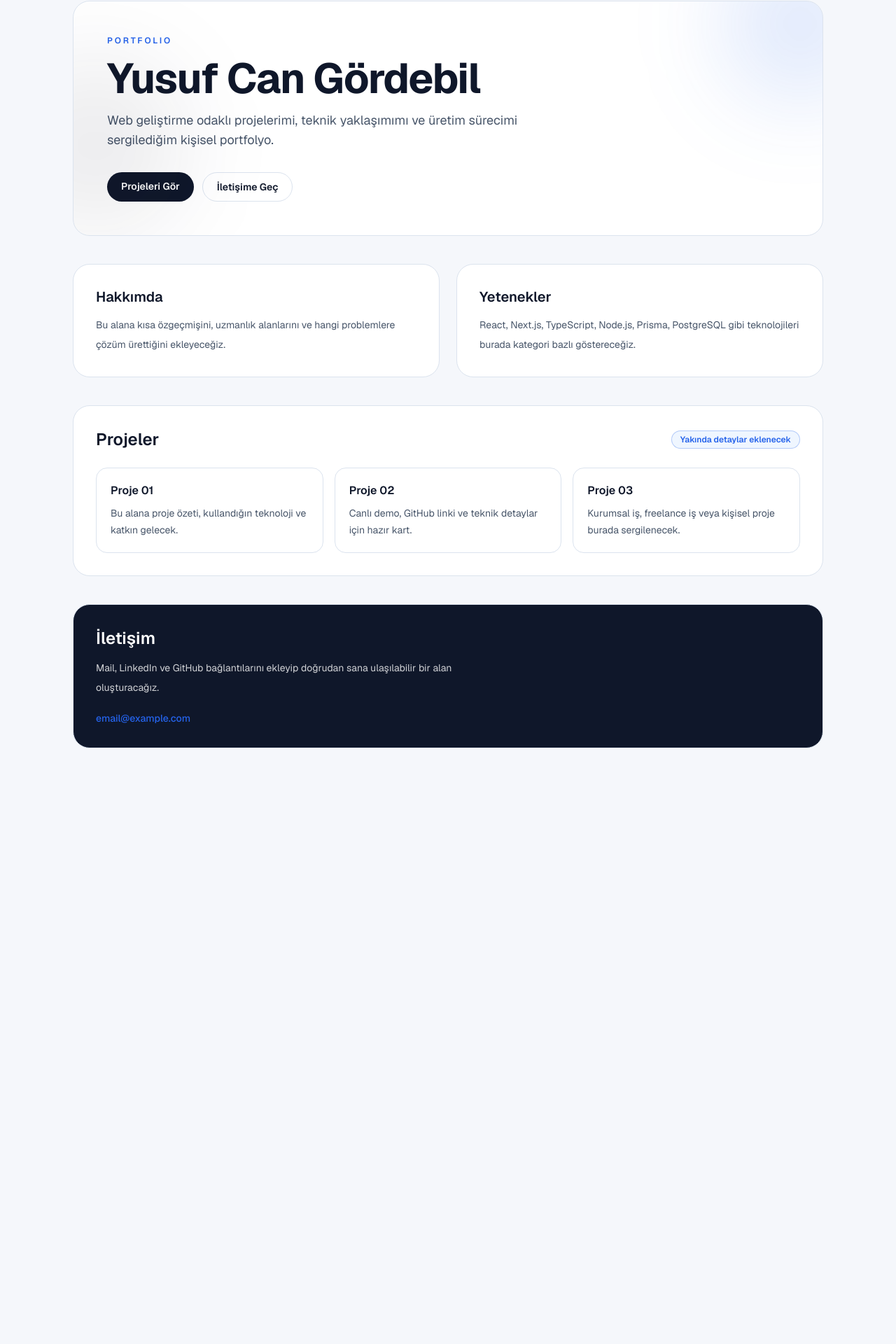
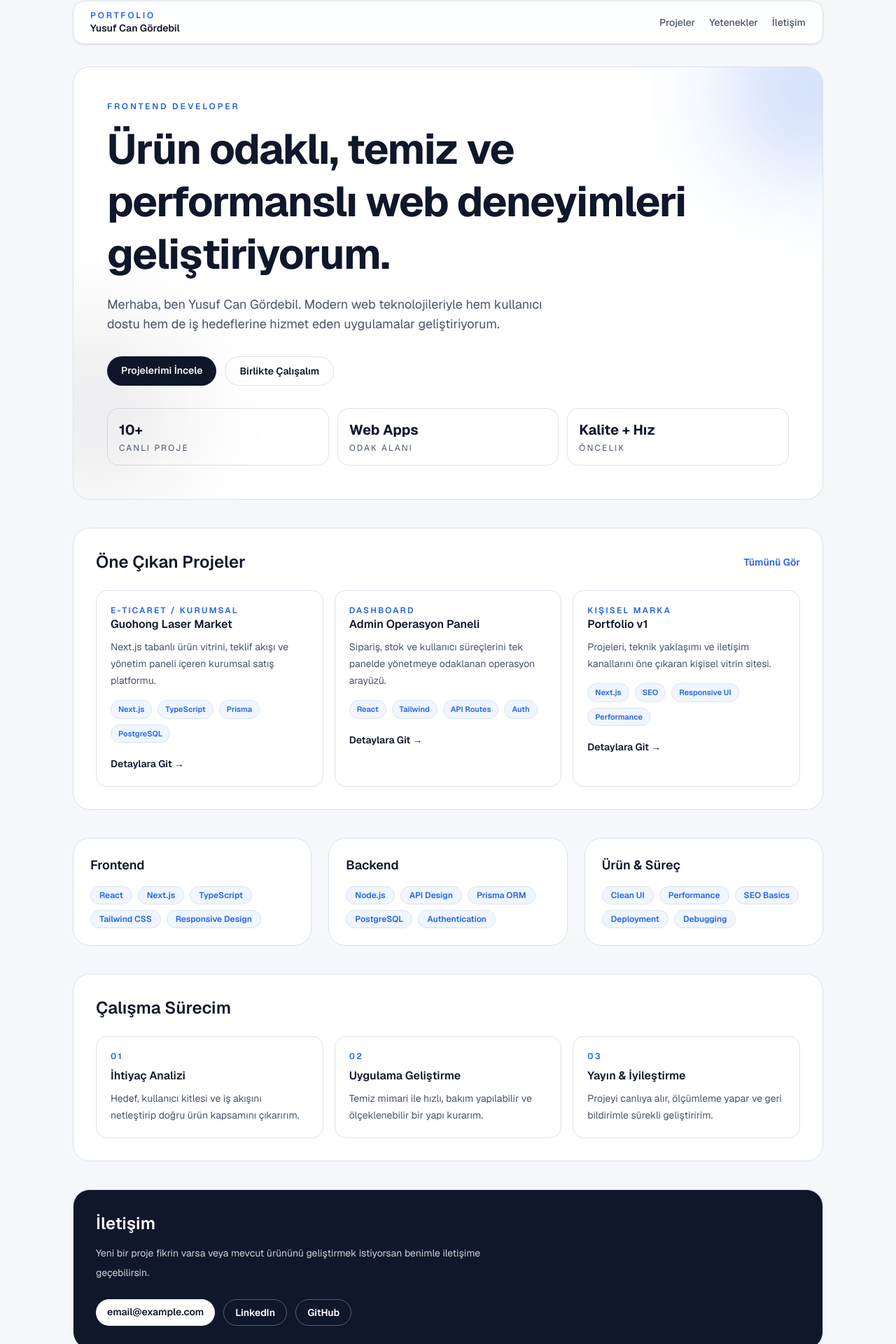
Before and after one commit to ysFLX/portfolio, a Next.js app: page / in a window 1280 px wide. Shown: the part 47-1967 px from the top of the page at 70% size. Before the commit the page ends 1164 px from the top, so only its background shows below. Built offline with nearby package versions, Linux system fonts and the light colour scheme.

Commit message:
homepage

```diff
--- a/src/app/page.tsx
+++ b/src/app/page.tsx
@@ -1,79 +1,209 @@
 export default function Home() {
-  const projectPlaceholders = [
-    { title: "Proje 01", summary: "Bu alana proje özeti, kullandığın teknoloji ve katkın gelecek." },
-    { title: "Proje 02", summary: "Canlı demo, GitHub linki ve teknik detaylar için hazır kart." },
-    { title: "Proje 03", summary: "Kurumsal iş, freelance iş veya kişisel proje burada sergilenecek." },
+  const featuredProjects = [
+    {
+      title: "Guohong Laser Market",
+      category: "E-Ticaret / Kurumsal",
+      summary: "Next.js tabanlı ürün vitrini, teklif akışı ve yönetim paneli içeren kurumsal satış platformu.",
+      stack: ["Next.js", "TypeScript", "Prisma", "PostgreSQL"],
+    },
+    {
+      title: "Admin Operasyon Paneli",
+      category: "Dashboard",
+      summary: "Sipariş, stok ve kullanıcı süreçlerini tek panelde yönetmeye odaklanan operasyon arayüzü.",
+      stack: ["React", "Tailwind", "API Routes", "Auth"],
+    },
+    {
+      title: "Portfolio v1",
+      category: "Kişisel Marka",
+      summary: "Projeleri, teknik yaklaşımı ve iletişim kanallarını öne çıkaran kişisel vitrin sitesi.",
+      stack: ["Next.js", "SEO", "Responsive UI", "Performance"],
+    },
+  ];
+
+  const skillGroups = [
+    {
+      title: "Frontend",
+      skills: ["React", "Next.js", "TypeScript", "Tailwind CSS", "Responsive Design"],
+    },
+    {
+      title: "Backend",
+      skills: ["Node.js", "API Design", "Prisma ORM", "PostgreSQL", "Authentication"],
+    },
+    {
+      title: "Ürün & Süreç",
+      skills: ["Clean UI", "Performance", "SEO Basics", "Deployment", "Debugging"],
+    },
+  ];
+
+  const processSteps = [
+    {
+      step: "01",
+      title: "İhtiyaç Analizi",
+      text: "Hedef, kullanıcı kitlesi ve iş akışını netleştirip doğru ürün kapsamını çıkarırım.",
+    },
+    {
+      step: "02",
+      title: "Uygulama Geliştirme",
+      text: "Temiz mimari ile hızlı, bakım yapılabilir ve ölçeklenebilir bir yapı kurarım.",
+    },
+    {
+      step: "03",
+      title: "Yayın & İyileştirme",
+      text: "Projeyi canlıya alır, ölçümleme yapar ve geri bildirimle sürekli geliştiririm.",
+    },
+  ];
+
+  const quickStats = [
+    { label: "Canlı Proje", value: "10+" },
+    { label: "Odak Alanı", value: "Web Apps" },
+    { label: "Öncelik", value: "Kalite + Hız" },
   ];
 
   return (
     <div className="min-h-screen bg-[var(--background)] text-[var(--foreground)]">
-      <main className="mx-auto flex w-full max-w-6xl flex-col gap-10 px-6 py-8 md:px-10 md:py-12">
+      <main className="mx-auto w-full max-w-6xl px-6 py-8 md:px-10 md:py-12">
+        <header className="sticky top-4 z-40 mb-8 rounded-2xl border border-[var(--border)] bg-[var(--surface)]/90 px-4 py-3 shadow-sm backdrop-blur md:px-6">
+          <div className="flex items-center justify-between">
+            <div>
+              <p className="text-xs font-semibold uppercase tracking-[0.24em] text-[var(--accent)]">Portfolio</p>
+              <p className="text-sm font-semibold text-[var(--foreground)]">Yusuf Can Gördebil</p>
+            </div>
+            <nav className="hidden items-center gap-5 text-sm font-medium text-[var(--text-muted)] md:flex">
+              <a href="#projects" className="transition hover:text-[var(--foreground)]">
+                Projeler
+              </a>
+              <a href="#skills" className="transition hover:text-[var(--foreground)]">
+                Yetenekler
+              </a>
+              <a href="#contact" className="transition hover:text-[var(--foreground)]">
+                İletişim
+              </a>
+            </nav>
+          </div>
+        </header>
+
         <section className="relative overflow-hidden rounded-3xl border border-[var(--border)] bg-[var(--surface)] p-8 md:p-12">
-          <div className="absolute -right-20 -top-20 h-56 w-56 rounded-full bg-[var(--accent)]/14 blur-3xl" />
+          <div className="absolute -right-28 -top-24 h-64 w-64 rounded-full bg-[var(--accent)]/20 blur-3xl" />
           <div className="absolute -left-24 bottom-0 h-64 w-64 rounded-full bg-[var(--foreground)]/8 blur-3xl" />
-          <p className="text-xs font-semibold uppercase tracking-[0.24em] text-[var(--accent)]">Portfolio</p>
-          <h1 className="mt-4 text-4xl font-bold tracking-tight text-[var(--foreground)] md:text-6xl">
-            Yusuf Can Gördebil
+          <p className="text-xs font-semibold uppercase tracking-[0.24em] text-[var(--accent)]">Frontend Developer</p>
+          <h1 className="mt-4 max-w-4xl text-4xl font-bold leading-tight tracking-tight md:text-6xl">
+            Ürün odaklı, temiz ve performanslı web deneyimleri geliştiriyorum.
           </h1>
-          <p className="mt-4 max-w-2xl text-base leading-7 text-[var(--text-muted)] md:text-lg">
-            Web geliştirme odaklı projelerimi, teknik yaklaşımımı ve üretim sürecimi sergilediğim kişisel portfolyo.
+          <p className="mt-5 max-w-2xl text-base leading-7 text-[var(--text-muted)] md:text-lg">
+            Merhaba, ben Yusuf Can Gördebil. Modern web teknolojileriyle hem kullanıcı dostu hem de iş hedeflerine
+            hizmet eden uygulamalar geliştiriyorum.
           </p>
           <div className="mt-8 flex flex-wrap gap-3">
             <a
               href="#projects"
               className="rounded-full bg-[var(--foreground)] px-5 py-2.5 text-sm font-semibold text-white transition hover:opacity-90"
             >
-              Projeleri Gör
+              Projelerimi İncele
             </a>
             <a
               href="#contact"
-              className="rounded-full border border-[var(--border)] bg-[var(--surface)] px-5 py-2.5 text-sm font-semibold text-[var(--foreground)] transition hover:border-[var(--accent)]/40"
+              className="rounded-full border border-[var(--border)] bg-[var(--surface)] px-5 py-2.5 text-sm font-semibold transition hover:border-[var(--accent)]/50"
             >
-              İletişime Geç
+              Birlikte Çalışalım
             </a>
+          </div>
+
+          <div className="mt-8 grid gap-3 md:grid-cols-3">
+            {quickStats.map((item) => (
+              <div key={item.label} className="rounded-2xl border border-[var(--border)] bg-[var(--surface)] px-4 py-4">
+                <p className="text-xl font-bold text-[var(--foreground)]">{item.value}</p>
+                <p className="mt-1 text-xs uppercase tracking-[0.18em] text-[var(--text-muted)]">{item.label}</p>
+              </div>
+            ))}
           </div>
         </section>
 
-        <section className="grid gap-6 md:grid-cols-2">
-          <article className="rounded-3xl border border-[var(--border)] bg-[var(--surface)] p-6 md:p-8">
-            <h2 className="text-xl font-semibold text-[var(--foreground)]">Hakkımda</h2>
-            <p className="mt-3 text-sm leading-7 text-[var(--text-muted)]">
-              Bu alana kısa özgeçmişini, uzmanlık alanlarını ve hangi problemlere çözüm ürettiğini ekleyeceğiz.
-            </p>
-          </article>
-          <article className="rounded-3xl border border-[var(--border)] bg-[var(--surface)] p-6 md:p-8">
-            <h2 className="text-xl font-semibold text-[var(--foreground)]">Yetenekler</h2>
-            <p className="mt-3 text-sm leading-7 text-[var(--text-muted)]">
-              React, Next.js, TypeScript, Node.js, Prisma, PostgreSQL gibi teknolojileri burada kategori bazlı
-              göstereceğiz.
-            </p>
-          </article>
-        </section>
-
-        <section id="projects" className="rounded-3xl border border-[var(--border)] bg-[var(--surface)] p-6 md:p-8">
+        <section id="projects" className="mt-10 rounded-3xl border border-[var(--border)] bg-[var(--surface)] p-6 md:p-8">
           <div className="flex items-center justify-between gap-4">
-            <h2 className="text-2xl font-semibold text-[var(--foreground)]">Projeler</h2>
-            <span className="rounded-full border border-[var(--accent)]/30 bg-[var(--accent-soft)] px-3 py-1 text-xs font-semibold text-[var(--accent)]">
-              Yakında detaylar eklenecek
-            </span>
+            <h2 className="text-2xl font-semibold text-[var(--foreground)]">Öne Çıkan Projeler</h2>
+            <a href="#" className="text-sm font-semibold text-[var(--accent)] transition hover:opacity-80">
+              Tümünü Gör
+            </a>
           </div>
           <div className="mt-6 grid gap-4 md:grid-cols-3">
-            {projectPlaceholders.map((project) => (
-              <article key={project.title} className="rounded-2xl border border-[var(--border)] bg-[var(--surface)] p-5">
+            {featuredProjects.map((project) => (
+              <article
+                key={project.title}
+                className="group rounded-2xl border border-[var(--border)] bg-[var(--surface)] p-5 transition hover:-translate-y-0.5 hover:shadow-md"
+              >
+                <p className="text-xs font-semibold uppercase tracking-[0.18em] text-[var(--accent)]">{project.category}</p>
                 <h3 className="text-base font-semibold text-[var(--foreground)]">{project.title}</h3>
                 <p className="mt-2 text-sm leading-6 text-[var(--text-muted)]">{project.summary}</p>
+                <div className="mt-4 flex flex-wrap gap-2">
+                  {project.stack.map((item) => (
+                    <span
+                      key={`${project.title}-${item}`}
+                      className="rounded-full border border-[var(--border)] bg-[var(--accent-soft)] px-2.5 py-1 text-[11px] font-semibold text-[var(--accent)]"
+                    >
+                      {item}
+                    </span>
+                  ))}
+                </div>
+                <a href="#" className="mt-5 inline-flex text-sm font-semibold text-[var(--foreground)] transition group-hover:text-[var(--accent)]">
+                  Detaylara Git →
+                </a>
               </article>
             ))}
           </div>
         </section>
 
-        <section id="contact" className="rounded-3xl border border-[var(--border)] bg-[var(--foreground)] p-6 md:p-8">
+        <section id="skills" className="mt-10 grid gap-6 md:grid-cols-3">
+          {skillGroups.map((group) => (
+            <article key={group.title} className="rounded-3xl border border-[var(--border)] bg-[var(--surface)] p-6">
+              <h3 className="text-lg font-semibold text-[var(--foreground)]">{group.title}</h3>
+              <div className="mt-4 flex flex-wrap gap-2">
+                {group.skills.map((skill) => (
+                  <span
+                    key={`${group.title}-${skill}`}
+                    className="rounded-full border border-[var(--border)] bg-[var(--accent-soft)] px-3 py-1 text-xs font-semibold text-[var(--accent)]"
+                  >
+                    {skill}
+                  </span>
+                ))}
+              </div>
+            </article>
+          ))}
+        </section>
+
+        <section className="mt-10 rounded-3xl border border-[var(--border)] bg-[var(--surface)] p-6 md:p-8">
+          <h2 className="text-2xl font-semibold text-[var(--foreground)]">Çalışma Sürecim</h2>
+          <div className="mt-6 grid gap-4 md:grid-cols-3">
+            {processSteps.map((item) => (
+              <article key={item.step} className="rounded-2xl border border-[var(--border)] bg-[var(--surface)] p-5">
+                <p className="text-xs font-semibold uppercase tracking-[0.2em] text-[var(--accent)]">{item.step}</p>
+                <h3 className="mt-2 text-base font-semibold text-[var(--foreground)]">{item.title}</h3>
+                <p className="mt-2 text-sm leading-6 text-[var(--text-muted)]">{item.text}</p>
+              </article>
+            ))}
+          </div>
+        </section>
+
+        <section id="contact" className="mt-10 rounded-3xl border border-[var(--border)] bg-[var(--foreground)] p-6 md:p-8">
           <h2 className="text-2xl font-semibold text-white">İletişim</h2>
           <p className="mt-3 max-w-xl text-sm leading-7 text-white/80">
-            Mail, LinkedIn ve GitHub bağlantılarını ekleyip doğrudan sana ulaşılabilir bir alan oluşturacağız.
+            Yeni bir proje fikrin varsa veya mevcut ürününü geliştirmek istiyorsan benimle iletişime geçebilirsin.
           </p>
-          <div className="mt-5 text-sm font-medium text-[var(--accent)]">email@example.com</div>
+          <div className="mt-6 flex flex-wrap gap-3 text-sm font-semibold">
+            <a href="mailto:email@example.com" className="rounded-full bg-white px-4 py-2 text-[var(--foreground)]">
+              email@example.com
+            </a>
+            <a href="#" className="rounded-full border border-white/30 px-4 py-2 text-white">
+              LinkedIn
+            </a>
+            <a href="#" className="rounded-full border border-white/30 px-4 py-2 text-white">
+              GitHub
+            </a>
+          </div>
         </section>
+
+        <footer className="mt-8 border-t border-[var(--border)] py-6 text-center text-xs text-[var(--text-muted)]">
+          © {new Date().getFullYear()} Yusuf Can Gördebil. Tüm hakları saklıdır.
+        </footer>
       </main>
     </div>
   );
```
